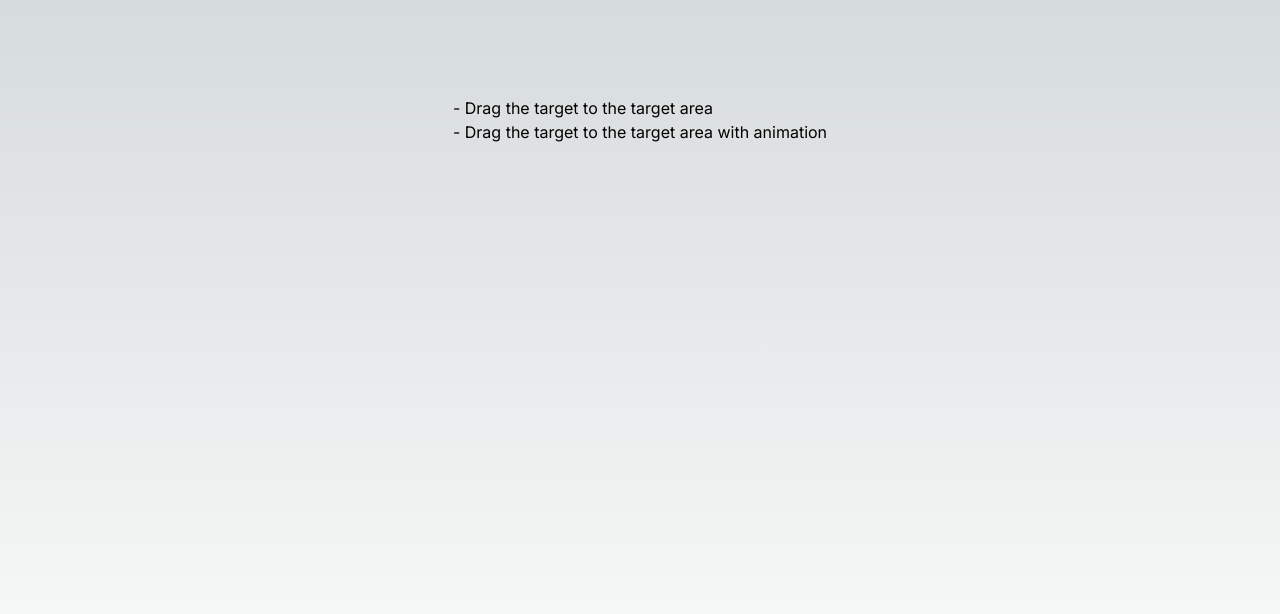
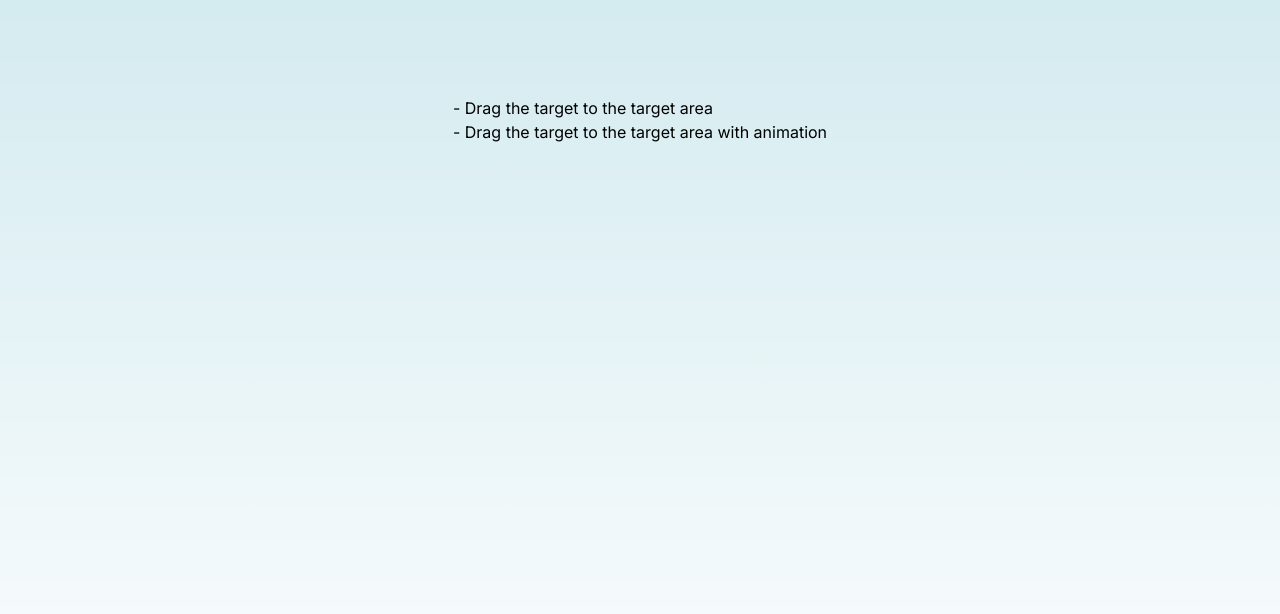
Before and after one commit to Blueprint-Breeze/experimental-field, a Next.js app: page / in a window 1280 px wide. Shown: the top 614 px of the page. Built offline with nearby package versions, Linux system fonts and the light colour scheme.

Commit message:
fix: global background color

```diff
--- a/src/styles/globals.css
+++ b/src/styles/globals.css
@@ -2,32 +2,14 @@
 @tailwind components;
 @tailwind utilities;
 
-html, body {
+html,
+body {
   height: 100%;
 }
 
-:root {
-  --foreground-rgb: 0, 0, 0;
-  --background-start-rgb: 214, 219, 220;
-  --background-end-rgb: 255, 255, 255;
-}
-
-@media (prefers-color-scheme: dark) {
-  :root {
-    --foreground-rgb: 255, 255, 255;
-    --background-start-rgb: 0, 0, 0;
-    --background-end-rgb: 0, 0, 0;
-  }
-}
-
 body {
-  color: rgb(var(--foreground-rgb));
-  background: linear-gradient(
-      to bottom,
-      transparent,
-      rgb(var(--background-end-rgb))
-    )
-    rgb(var(--background-start-rgb));
+  color: rgb(0, 0, 0);
+  background: linear-gradient(to bottom, transparent, rgb(255, 255, 255)) rgb(212, 235, 240);
 }
 
 @layer utilities {
```
